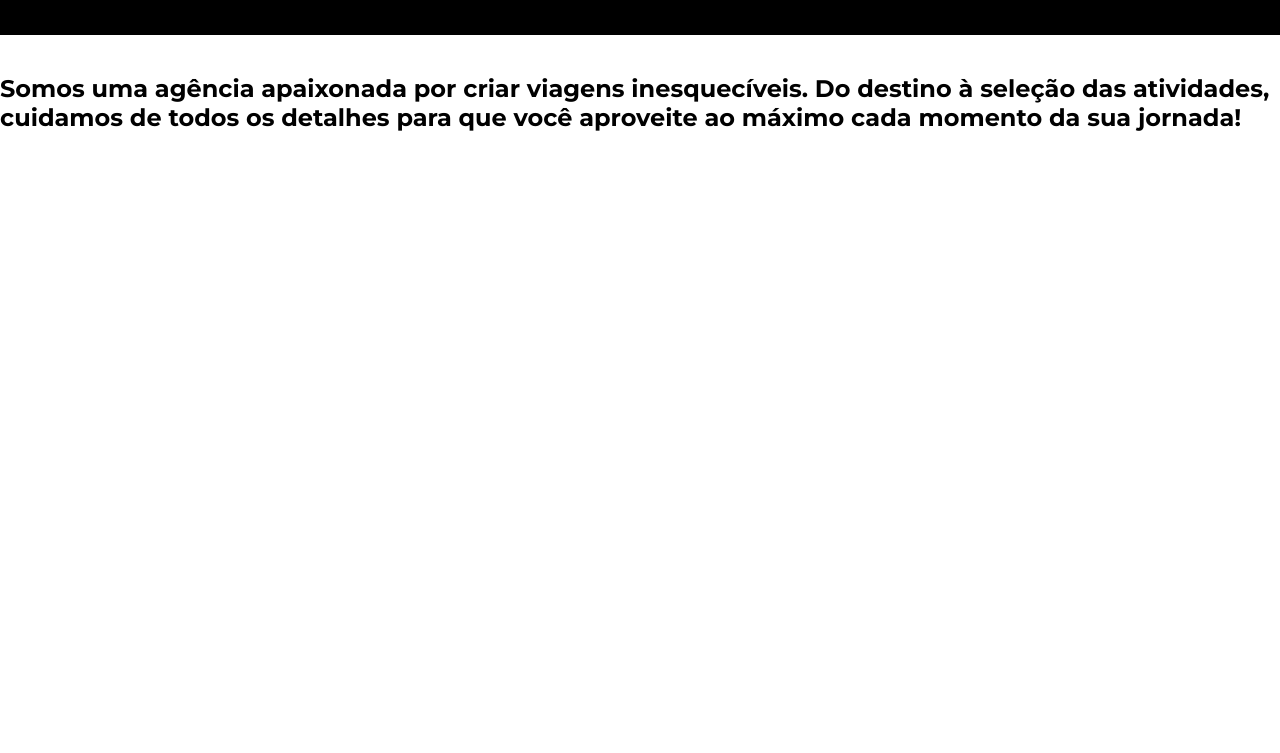
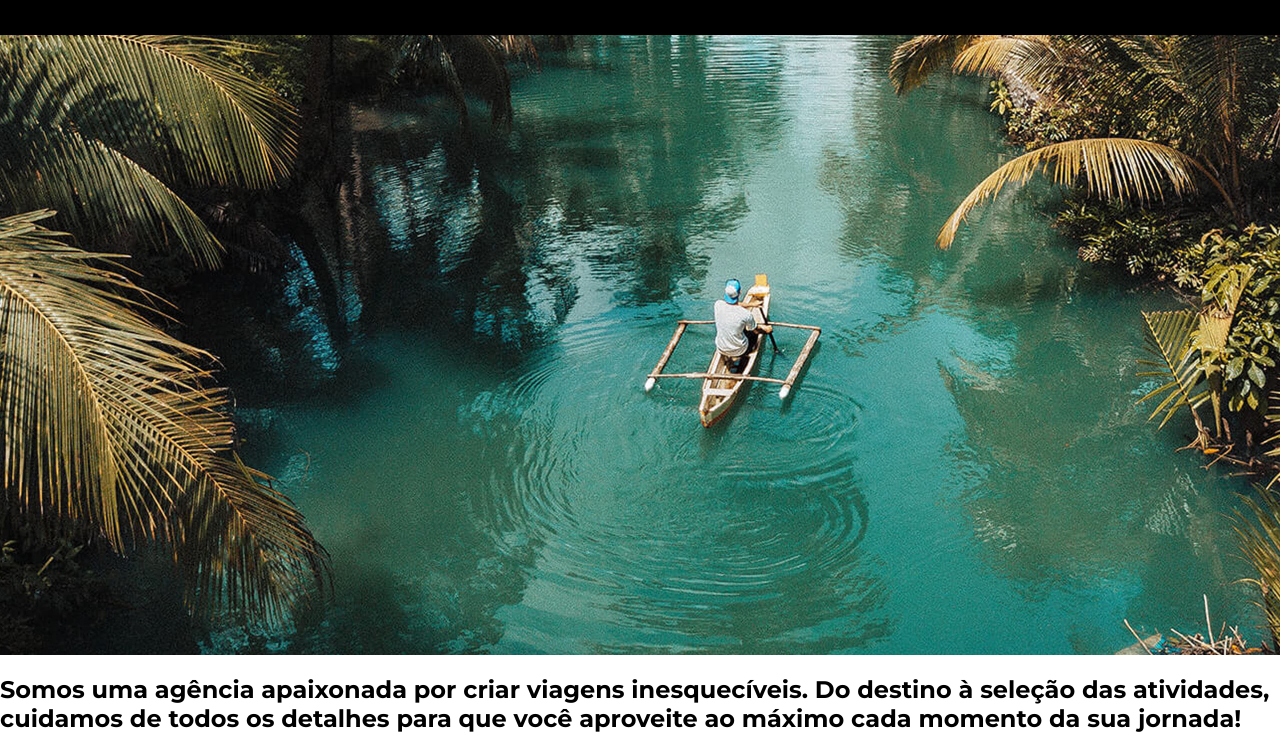
Before and after one commit to GabrielCuin/projeto-jornada, a plain HTML site: page index.html in a window 1280 px wide. Shown: the part 105-858 px from the top of the page. Before the commit the page ends 800 px from the top, so only its background shows below. Drawn offline with Linux system fonts and the light colour scheme.

Commit message:
add hero desktop

```diff
--- a/css/hero.css
+++ b/css/hero.css
@@ -0,0 +1,24 @@
+.hero-img {
+  height: 400px;
+  width: 100%;
+  background: url("../img/hero-mobile.jpg") no-repeat;
+  background-size: cover;
+}
+
+@media screen and (min-width: 768px) {
+  .hero-img {
+    height: 620px;
+    width: 100%;
+    background: url("../img/hero-tablet.jpg") no-repeat;
+    background-size: cover;
+  }
+}
+
+@media screen and (min-width: 1024px) {
+  .hero-img {
+    height: 620px;
+    width: 100%;
+    background: url("../img/hero-desktop.jpg") no-repeat;
+    background-size: cover;
+  }
+}
--- a/index.html
+++ b/index.html
@@ -47,8 +47,14 @@
       </div>
     </header>
     <section class="hero">
-      <img src="./img/hero-mobile.jpg" alt="">
-      <h2>Somos uma agência apaixonada por criar viagens inesquecíveis. Do destino à seleção das atividades, cuidamos de todos os detalhes para que você aproveite ao máximo cada momento da sua jornada!</h2>
+      <div class="hero-img">
+
+      </div>
+      <h2>
+        Somos uma agência apaixonada por criar viagens inesquecíveis. Do destino
+        à seleção das atividades, cuidamos de todos os detalhes para que você
+        aproveite ao máximo cada momento da sua jornada!
+      </h2>
     </section>
   </body>
 </html>
```
Also changed, not shown: img/hero-desktop.jpg (added), img/hero-tablet.jpg (added).
